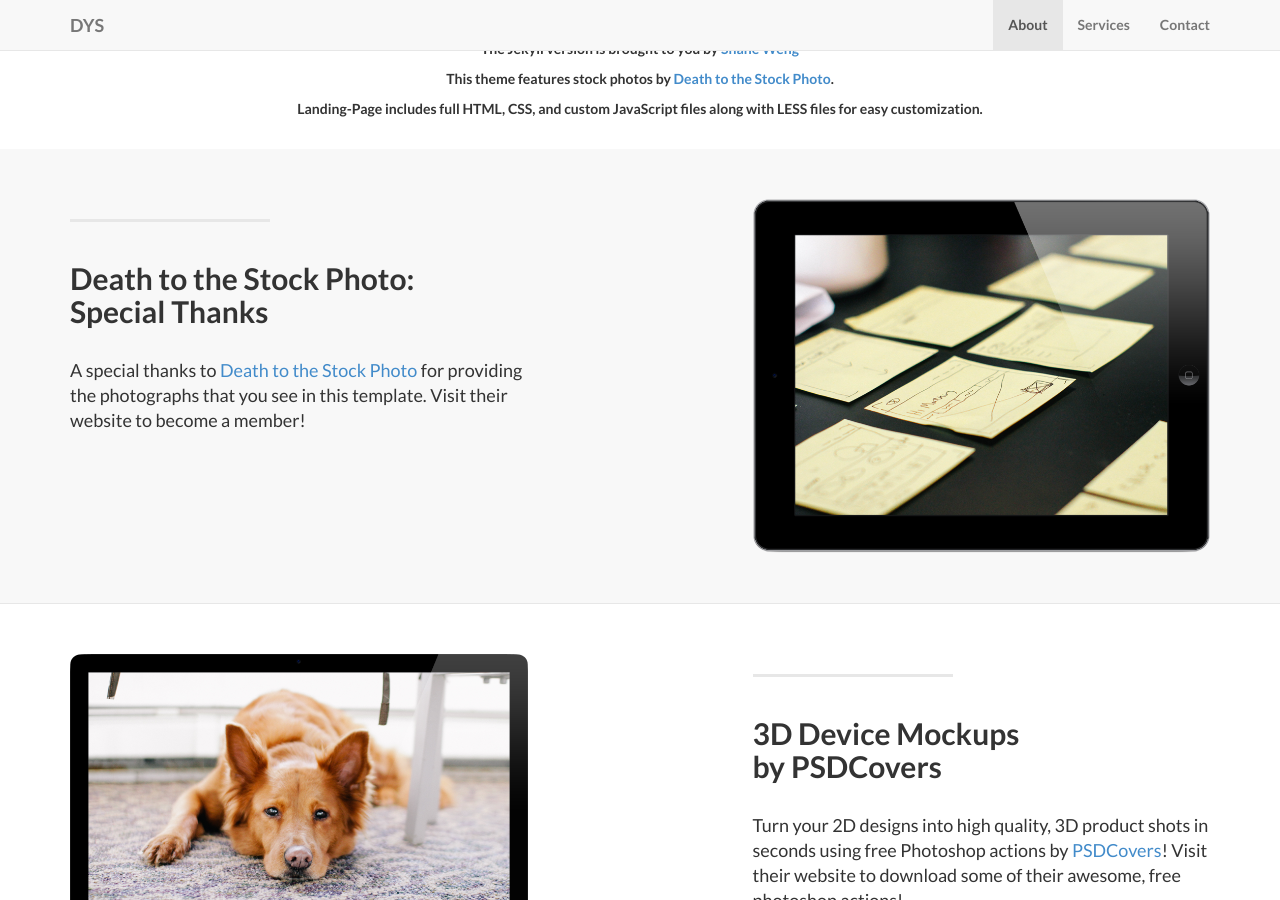
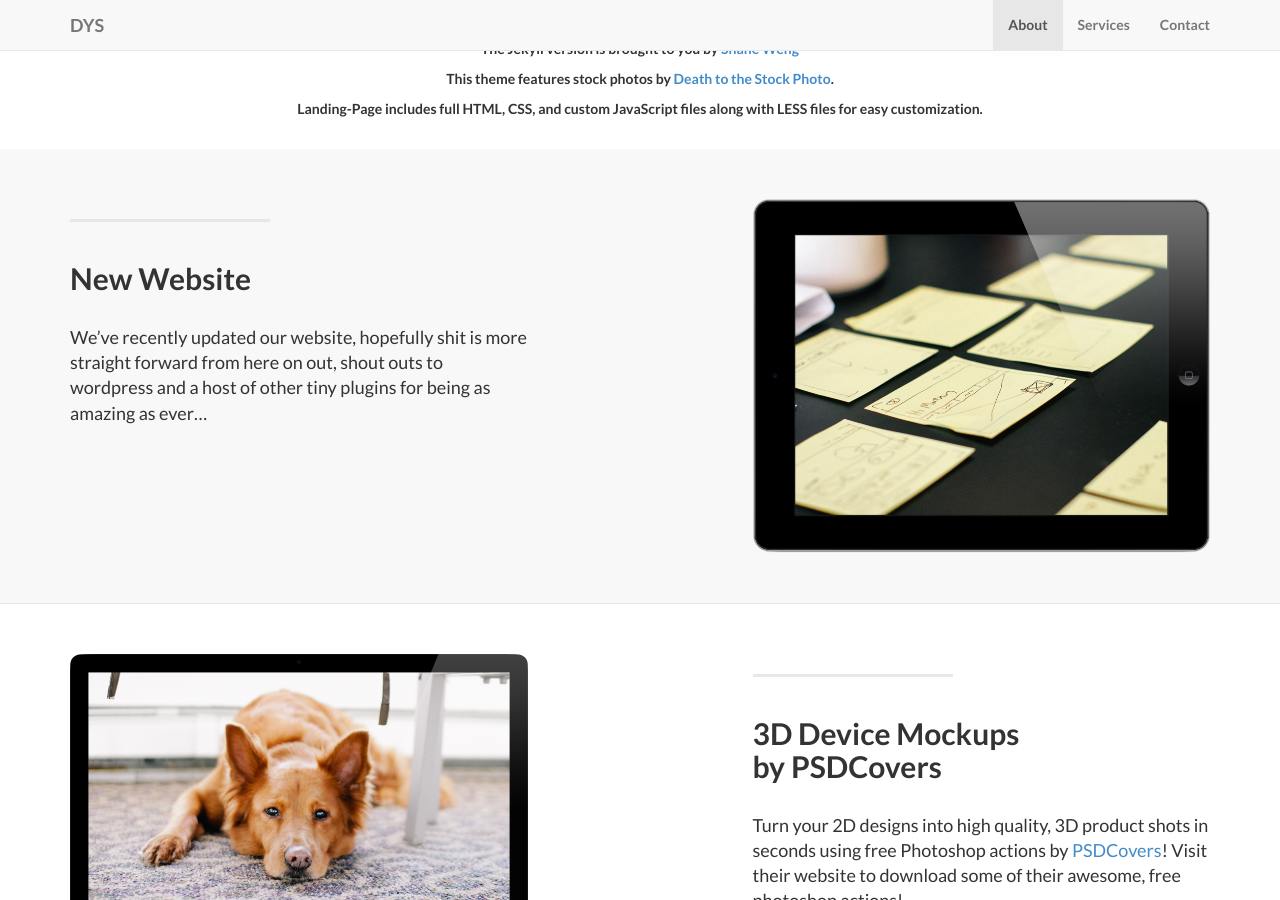
Before and after one commit to termitermitermi/dys_site, a Jekyll site: the page built from index.html, in a window 1280 px wide and 900 px high, scrolled down 865 px. Built offline with Jekyll 4.4.1, drawn with Linux system fonts in a browser that asks for light colours; nearby versions of some CDN libraries; library files that are not in the unit come from our copies.

Commit message:
Update 2014-09-21-services-1.markdown

```diff
--- a/_posts/2014-09-21-services-1.markdown
+++ b/_posts/2014-09-21-services-1.markdown
@@ -1,8 +1,8 @@
 ---
 layout: default
 img: ipad.png
-category: Services
-title: Death to the Stock Photo:<br>Special Thanks
+category: Announcements
+title: New Website
 description: |
 ---
-  A special thanks to [Death to the Stock Photo](http://join.deathtothestockphoto.com/) for providing the photographs that you see in this template.  Visit their website to become a member!
+  We've recently updated our website, hopefully shit is more straight forward from here on out, shout outs to wordpress and a host of other tiny plugins for being as amazing as ever...
```
